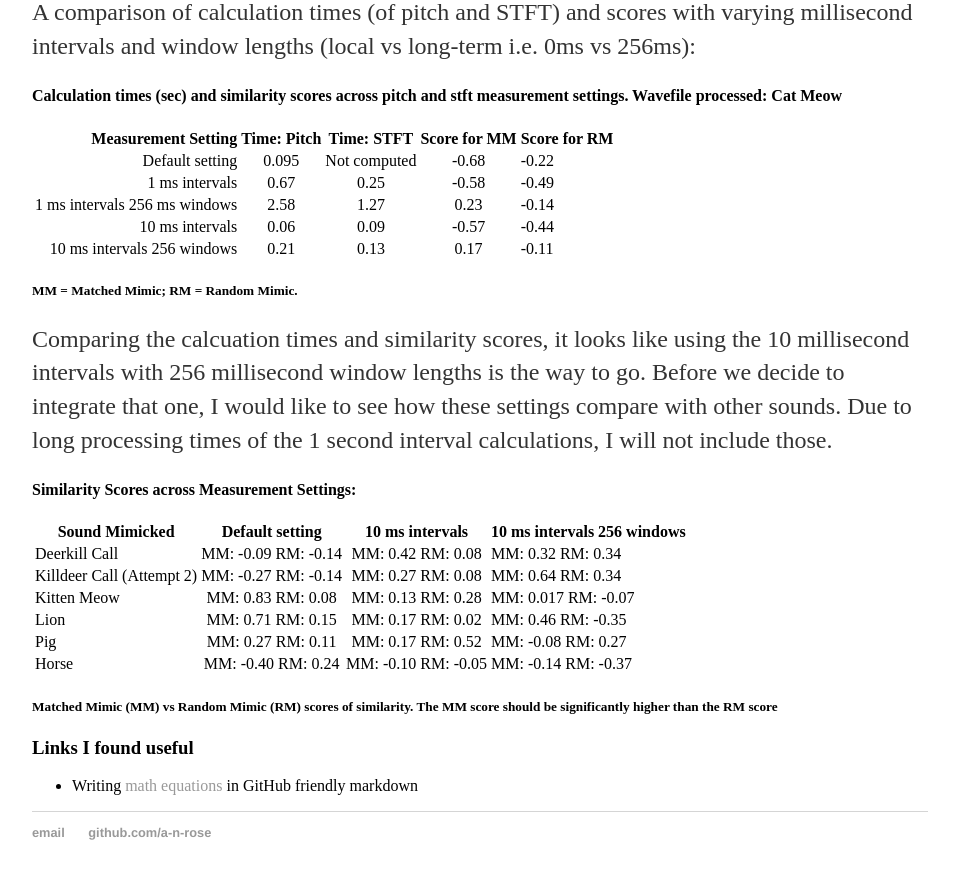
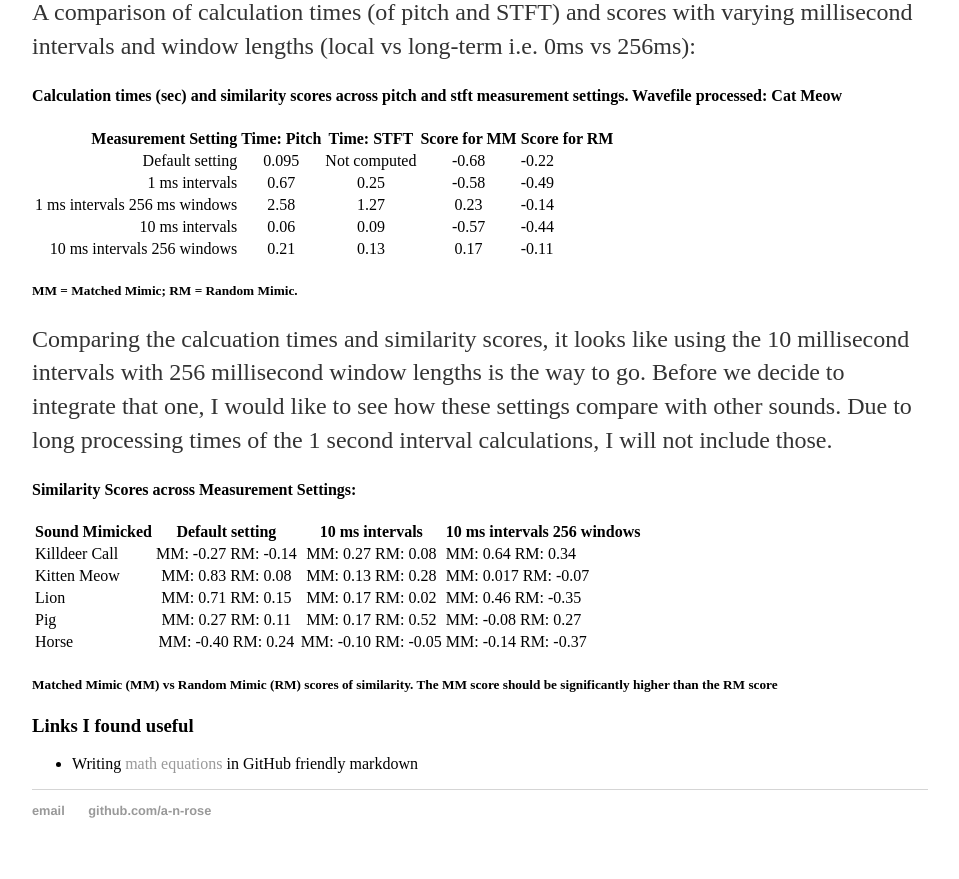
Before and after one commit to a-n-rose/a-n-rose.github.io, a Jekyll site: the page built from _posts/2018-08-29-comparing-prosody.md, in a window 1280 px wide and 900 px high, scrolled down 5379 px. Shown: the top 879 px of the window, without its empty margins (160-1119 px from the left). Built offline with Jekyll 4.4.1, drawn with Linux system fonts in a browser that asks for light colours.

Commit message:
removed row - overkill and messed up readability

```diff
--- a/_posts/2018-08-29-comparing-prosody.md
+++ b/_posts/2018-08-29-comparing-prosody.md
@@ -180,8 +180,7 @@ Comparing the calcuation times and similarity scores, it looks like using the 10
 
 | Sound Mimicked | Default setting | 10 ms intervals | 10 ms intervals 256 windows |
 |---------------|:----------------:|:-------------------:|:----------------|
-| Deerkill Call | MM: -0.09 RM: -0.14 | MM: 0.42 RM: 0.08 | MM: 0.32 RM: 0.34 |
-| Killdeer Call (Attempt 2) | MM: -0.27 RM: -0.14 | MM: 0.27 RM: 0.08 | MM: 0.64 RM: 0.34 |
+| Killdeer Call | MM: -0.27 RM: -0.14 | MM: 0.27 RM: 0.08 | MM: 0.64 RM: 0.34 |
 | Kitten Meow | MM: 0.83 RM: 0.08 | MM: 0.13 RM: 0.28 | MM: 0.017 RM: -0.07 |
 | Lion | MM: 0.71 RM: 0.15 | MM: 0.17 RM: 0.02 | MM: 0.46 RM: -0.35 |
 | Pig | MM: 0.27 RM: 0.11 | MM: 0.17 RM: 0.52 | MM: -0.08 RM: 0.27 |
```
